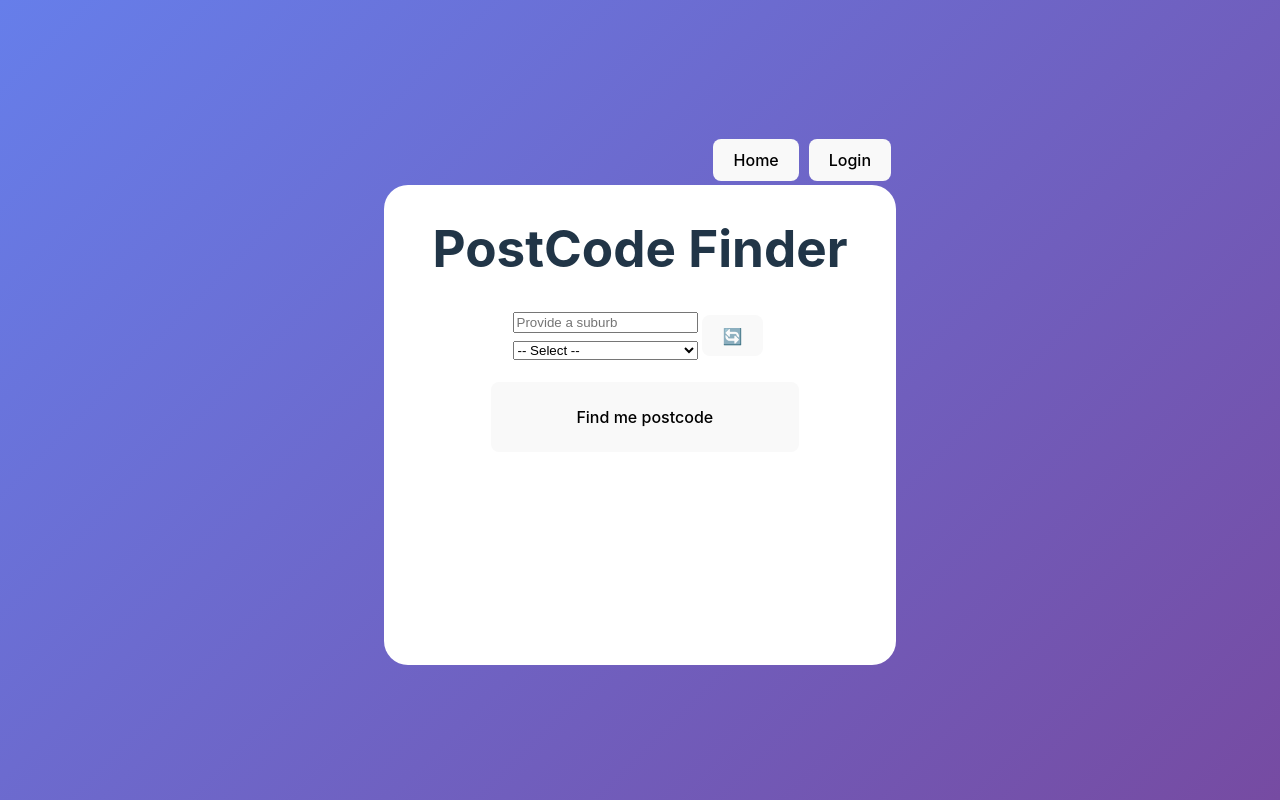
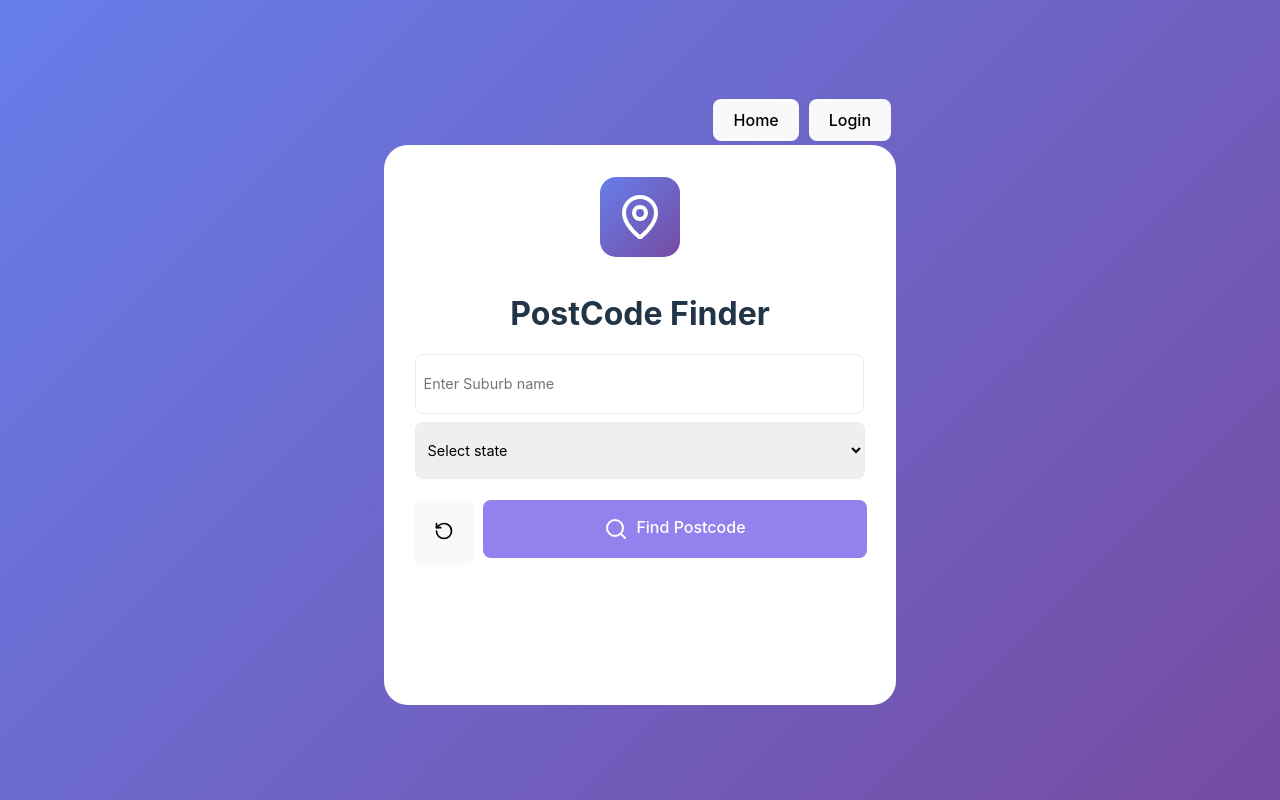
Before and after one commit to ronaldkwan93/client-postcode, a React (Vite) app: page /postcode in a window 1280 px wide. Built offline with nearby package versions, Linux system fonts and the light colour scheme; no server answers.

Commit message:
adds postcode styling

```diff
--- a/package.json
+++ b/package.json
@@ -11,6 +11,7 @@
   },
   "dependencies": {
     "framer-motion": "^12.23.5",
+    "lucide-react": "^0.525.0",
     "react": "^19.1.0",
     "react-dom": "^19.1.0",
     "react-router-dom": "^7.6.3"
--- a/src/App.tsx
+++ b/src/App.tsx
@@ -5,6 +5,7 @@ import Home from "./pages/Home";
 import Suburbs from "./pages/Suburbs";
 import PostCode from "./pages/PostCode";
 import Header from "./components/Header/Header";
+import AddSuburb from "./pages/AddSuburb";
 
 function App() {
 
@@ -17,6 +18,7 @@ function App() {
             <Route path="/" element={<Home />} />
             <Route path="/suburb" element={<Suburbs />} />
             <Route path="/postcode" element={<PostCode />} />
+            <Route path="/addsuburb" element={<AddSuburb />} />
           </Routes>
         </BrowserRouter>
       </div>
--- a/src/components/Dropdown/Dropdown.tsx
+++ b/src/components/Dropdown/Dropdown.tsx
@@ -19,7 +19,7 @@ const navToPage = (e: React.MouseEvent<HTMLLIElement>
       <ul>
         <li data-value="postcode" onClick={navToPage}>🔍 Find a postcode</li>
         <li data-value="suburb" onClick={navToPage}> 📍 Find suburbs</li>
-        <li>➕ Add a suburb</li>
+        <li data-value="addsuburb" onClick={navToPage}>➕ Add a suburb</li>
       </ul>
     </div>
   )
--- /dev/null
+++ b/src/pages/AddSuburb.module.scss
@@ -0,0 +1,16 @@
+.container {
+  height: 60vh;
+  width: 40vw;
+  border-radius: 24px;
+  background-color: white;
+  display: flex;
+  flex-direction: column;
+//   justify-content: center;
+  align-items: center;
+
+  &__form {
+    display: flex;
+    flex-direction: column;
+    gap: 1em;
+  }
+}
--- /dev/null
+++ b/src/pages/AddSuburb.tsx
@@ -0,0 +1,65 @@
+import { useRef, useState } from "react";
+import styles from "./AddSuburb.module.scss";
+import { addPostCodeAndSuburb } from "../services/dataServices";
+
+const AddSuburb = () => {
+    const inputRef = useRef<HTMLInputElement>(null);
+  const [postcode, setPostcode] = useState("");
+  const [suburb, setSuburb] = useState("");
+  const [submitStatus, setSubmitStatus] = useState<Boolean>(false);
+
+  const handleSubmit = async (e: React.FormEvent<HTMLFormElement>) => {
+    e.preventDefault();
+    const result = await addPostCodeAndSuburb(postcode, suburb);
+    setSubmitStatus(result ?? false);
+  };
+
+  const handleRefresh = (e: React.MouseEvent<HTMLButtonElement>) => {
+    e.preventDefault();
+    setPostcode("");
+    setSuburb("");
+    setSubmitStatus(false);
+    inputRef.current?.focus();
+  };
+
+  console.log(postcode);
+  console.log(suburb);
+
+  return (
+    <div className={styles.container}>
+      <h1>Add Suburb</h1>
+      <form
+        action=""
+        className={styles.container__form}
+        onSubmit={handleSubmit}
+      >
+        <div>
+          <input
+            ref={inputRef}
+             type="text"
+            placeholder="postcode"
+            inputMode="numeric"
+            pattern="\d{4}"
+            maxLength={4}
+            value={postcode}
+            onChange={(e) => setPostcode(e.target.value)}
+          />
+          <input
+            type="text"
+            placeholder="suburb"
+            value={suburb}
+            onChange={(e) => setSuburb(e.target.value)}
+          />
+        </div>
+          <button type="button" onClick={handleRefresh}>
+            🔄
+          </button>
+        <div>
+          {submitStatus ? <div>Submitted!</div> : <button>Submit</button>}
+        </div>
+      </form>
+    </div>
+  );
+};
+
+export default AddSuburb;
--- a/src/pages/PostCode.module.scss
+++ b/src/pages/PostCode.module.scss
@@ -1,5 +1,5 @@
 .container {
-  height: 60vh;
+  height: 70vh;
   width: 40vw;
   border-radius: 24px;
   background-color: white;
@@ -7,12 +7,39 @@
   flex-direction: column;
   align-items: center;
 
+  h2 {
+    font-size: 2em;
+    margin-bottom: 0.5em;
+  }
+
+  &__refresh {
+    padding: 1.2em;
+    &:hover {
+      box-shadow: none;
+      outline: none;
+      border: none;
+    }
+  }
+
+  &__pin {
+    margin-top: 2em;
+    padding: 1em;
+    background: linear-gradient(135deg, #667eea 0%, #764ba2 100%);
+    border-radius: 16px;
+    color: white;
+    width: 3em;
+    height: 3em;
+  }
+
   &__findButton {
-    padding: 1.5em 5em;
-    flex-basis: 100%;
-    display: block;
-    width: 100%;
+    padding: 1em 7.5em;
+    background-color: #7e66ead2;
+    color: white;
 
+    &__section {
+      display: flex;
+      gap: 0.5em;
+    }
   }
 
   &__form {
@@ -21,15 +48,72 @@
     align-items: center;
     margin-bottom: 1em;
     flex-wrap: wrap;
+    flex-direction: column;
+    align-items: stretch;
+
+    &__error {
+      border: 1px solid rgb(238, 173, 173);
+      padding: 1em;
+      border-radius: 10px;
+      color: rgb(236, 75, 75);
+      background-color: rgb(248, 238, 238);
+      display: flex;
+      gap: 0.5em;
+      margin-top: 1em;
+    }
 
     &__input {
       display: flex;
       flex-direction: column;
       gap: 0.5em;
+
+      input,
+      select {
+        font-family: "Inter", -apple-system, BlinkMacSystemFont, "Segoe UI",
+          Roboto, sans-serif;
+        font-size: 0.9em;
+        outline: none;
+        box-shadow: none;
+        border: 1px solid black;
+        width: 30em;
+        height: 3em;
+        border-radius: 8px;
+        border-color: rgb(238, 238, 238);
+        padding: 0.5em;
+      }
+
+      select {
+        width: 31.2em;
+        height: 4em;
+      }
     }
   }
 
-  &__postcode {
-    user-select: all;
+  &__postcodeFound {
+    user-select: text;
+    border: 1px solid lightgreen;
+    padding: 0 9.5em;
+    border-radius: 9px;
+    background-color: rgba(144, 238, 144, 0.171);
+    color: green;
+
+    h1 {
+      margin: 0;
+    }
+
+    h5 {
+      margin: 1em;
+    }
+  }
+
+  &__postcodeNotFound {
+    border: 1px solid rgb(238, 173, 173);
+    padding: 1em;
+    border-radius: 10px;
+    color: rgb(236, 75, 75);
+    background-color: rgb(248, 238, 238);
+    display: flex;
+    gap: 0.5em;
+    margin-top: 1em;
   }
 }
--- a/src/pages/PostCode.tsx
+++ b/src/pages/PostCode.tsx
@@ -1,6 +1,8 @@
 import { useRef, useState } from "react";
 import styles from "./PostCode.module.scss";
 import { getPostCodeBySuburbAndState } from "../services/dataServices";
+import { AlertCircle, MapPin, RotateCcw, Search } from "lucide-react";
+import ShakeWrapper from "../utilities/ShakeWrapper";
 
 const PostCode = () => {
   const inputRef = useRef<HTMLInputElement>(null);
@@ -12,13 +14,17 @@ const PostCode = () => {
     subInput: String;
     stateInput: String;
   }>({ subInput: "", stateInput: "" });
+  const [shake, setShake] = useState(false);
+  const [confirmedState, setConfirmedState] = useState<String>("");
+  const [confirmedSuburb, setConfirmedSuburb] = useState<String>("");
 
   const validateFields = (subInput: string, stateInput: string) => {
     if (subInput == "" || stateInput == "") {
       setValidationErrors({
         ...valErrors,
-        subInput: "Suburb or State can't be empty!",
+        subInput: "Suburb and State are required!",
       });
+
       return false;
     } else if (/\d/.test(subInput)) {
       setValidationErrors({
@@ -47,14 +53,20 @@ const PostCode = () => {
     inputRef.current?.focus();
     const fieldsValidated = validateFields(subInput, stateInput);
     if (!fieldsValidated) {
+      setShake(true);
+      setTimeout(() => setShake(false), 400);
       return;
     }
     const result = await getPostCodeBySuburbAndState(subInput, stateInput);
     if (result == undefined) {
       setErrorMessage(true);
+      setShake(true);
+      setTimeout(() => setShake(false), 400);
     }
     setValidationErrors({ subInput: "", stateInput: "" });
     setPostCode(result);
+    setConfirmedState(stateInput);
+    setConfirmedSuburb(subInput);
   };
 
   console.log(subInput);
@@ -64,7 +76,8 @@ const PostCode = () => {
   return (
     <div className={styles.container}>
       <div>
-        <h1>PostCode Finder</h1>
+        <MapPin className={styles.container__pin} />
+        <h2>PostCode Finder</h2>
       </div>
       <form
         action=""
@@ -75,7 +88,7 @@ const PostCode = () => {
           <input
             ref={inputRef}
             type="text"
-            placeholder="Provide a suburb"
+            placeholder="Enter Suburb name"
             name="sub-input"
             value={subInput}
             onChange={(e) => setSubInput(e.target.value)}
@@ -86,7 +99,7 @@ const PostCode = () => {
             value={stateInput}
             onChange={(e) => setStateInput(e.target.value)}
           >
-            <option value="">-- Select --</option>
+            <option value="">Select state</option>
             <option value="NSW">NSW</option>
             <option value="VIC">VIC</option>
             <option value="QLD">QLD</option>
@@ -97,23 +110,48 @@ const PostCode = () => {
             <option value="NT">NT</option>
           </select>
         </div>
-        <button type="button" onClick={handleRefresh}>
-          🔄
+      </form>
+
+      <div>
+        <button
+          type="button"
+          onClick={handleRefresh}
+          className={styles.container__refresh}
+        >
+          <RotateCcw size={20} />
         </button>
-      </form>
+        <button onClick={handleSubmit} className={styles.container__findButton}>
+          <div className={styles.container__findButton__section}>
+            <Search />
+            Find Postcode
+          </div>
+        </button>
+      </div>
       {(valErrors.subInput || valErrors.stateInput) && (
         <div className={styles.container__form__error}>
-          {valErrors.subInput && <div>{valErrors.subInput}</div>}
-          {valErrors.stateInput && <div>{valErrors.stateInput}</div>}
+          <ShakeWrapper shake={shake}>
+            <AlertCircle />
+            {valErrors.subInput && <div>{valErrors.subInput}</div>}
+            {valErrors.stateInput && <div>{valErrors.stateInput}</div>}
+          </ShakeWrapper>
         </div>
       )}
-      <div>
-        <button onClick={handleSubmit} className={styles.container__findButton}>
-          Find me postcode
-        </button>
-      </div>
-      <div className={styles.container__postcode}>{postCode ?? postCode}</div>
-      <div>{errorMessage && <div>No Postcode found! Try again!</div>}</div>
+      {postCode && (
+        <div className={styles.container__postcodeFound}>
+          <h5>Postcode found!</h5>
+          <h1>{postCode ?? postCode}</h1>
+          <p>
+            {confirmedSuburb}, {confirmedState}
+          </p>
+        </div>
+      )}
+      {errorMessage && (
+        <div className={styles.container__postcodeNotFound}>
+          <ShakeWrapper shake={shake}>
+            <div>No Postcode found! Try again!</div>
+          </ShakeWrapper>
+        </div>
+      )}
     </div>
   );
 };
--- /dev/null
+++ b/src/utilities/ShakeWrapper.tsx
@@ -0,0 +1,20 @@
+import { motion } from "framer-motion";
+import type { ReactNode } from "react";
+
+type ShakeWrapperProps = {
+  children: ReactNode;
+  shake?: boolean;
+};
+
+const ShakeWrapper = ({ children, shake = false }: ShakeWrapperProps) => {
+  return (
+    <motion.div
+      animate={shake ? { x: [0, -10, 10, -10, 10, 0] } : { x: 0 }}
+      transition={{ duration: 0.4 }}
+    >
+      {children}
+    </motion.div>
+  );
+};
+
+export default ShakeWrapper;
```
Also changed, not shown: src/services/dataServices.ts (+37 -11 lines), 1 other file (tests, documents, lock files or other folders).
